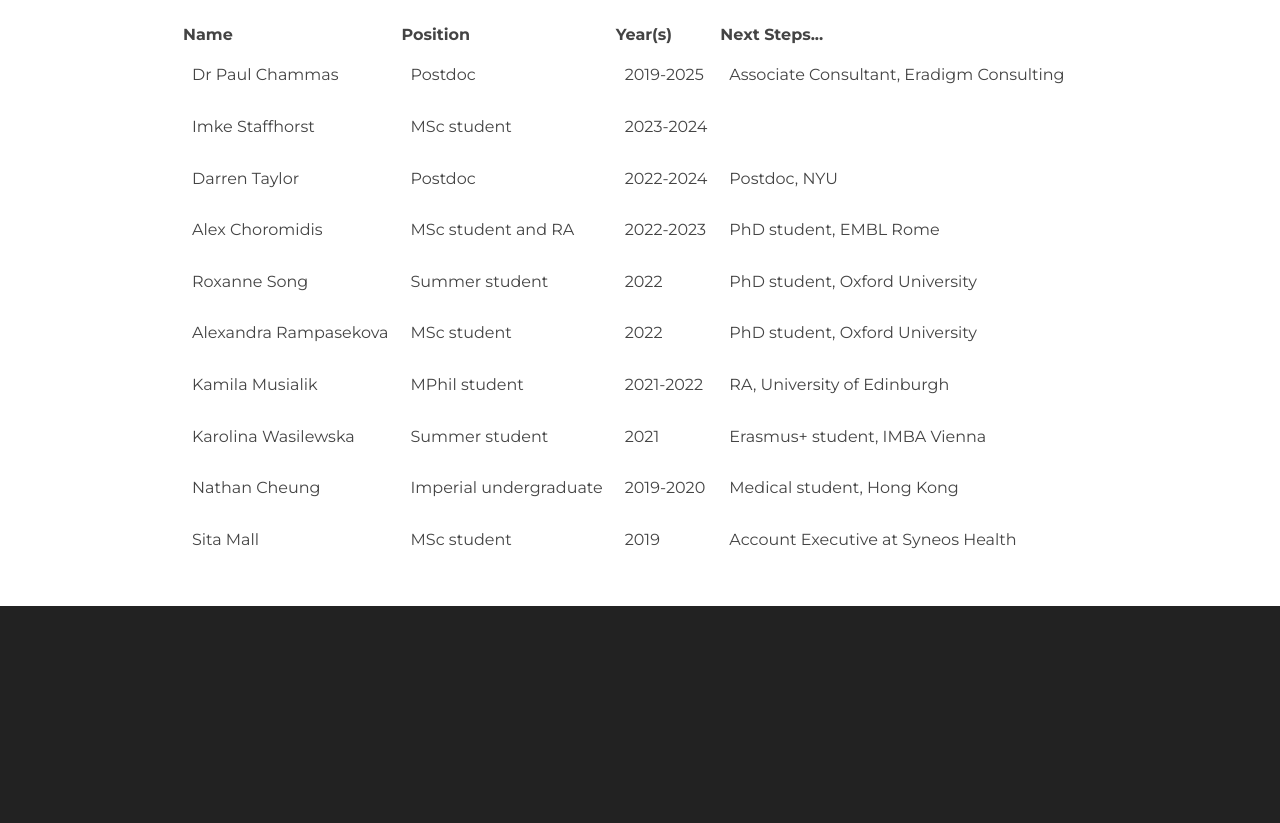
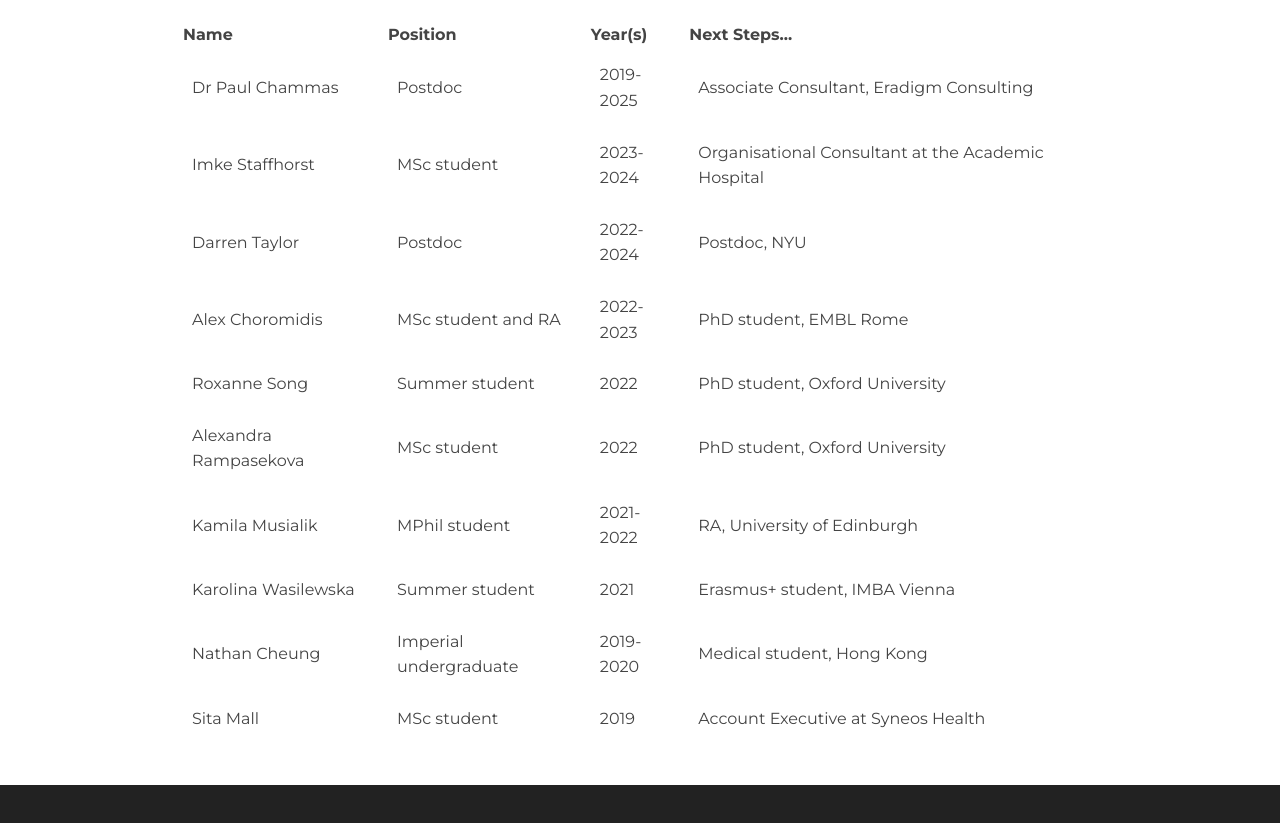
Before and after one commit to mpercharde/mpercharde.github.io, a plain HTML site: page people.html in a window 1280 px wide. Shown: the part 3760-4583 px from the top of the page. Before the commit the page ends 4466 px from the top, so only its background shows below. Drawn offline with Linux system fonts and the light colour scheme.

Commit message:
Update people.html

```diff
--- a/people.html
+++ b/people.html
@@ -265,11 +265,11 @@
                 <td>2019-2025</td>
                 <td>Associate Consultant, Eradigm Consulting</td>
               </tr>
-
               <tr>
                 <td>Imke Staffhorst</td>
                 <td>MSc student</td>
                 <td>2023-2024</td>
+                <td>Organisational Consultant at the Academic Hospital</td>
                 <td></td>
               </tr>
               <tr>
```
